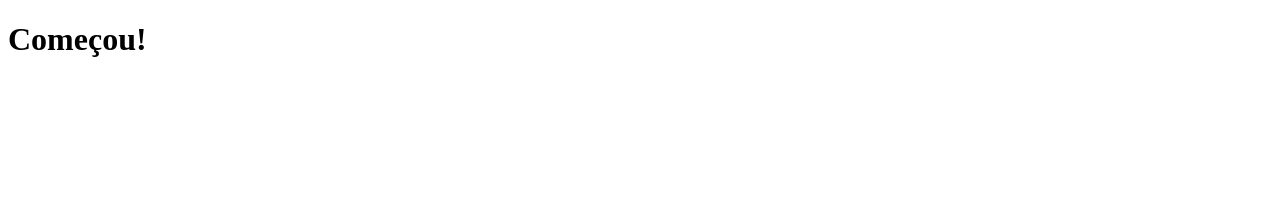
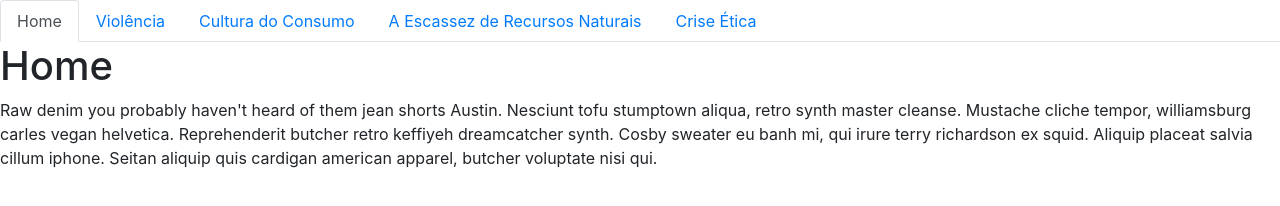
Before and after one commit to guilhermemotta/trabgest-vcec, a plain HTML site: page index.html in a window 1280 px wide. Drawn offline with nearby package versions, Linux system fonts and the light colour scheme.

Commit message:
Primeiro esqueleto da página

```diff
--- a/index.html
+++ b/index.html
@@ -2,9 +2,77 @@
 <html>
   <head>
     <meta charset="utf-8">
+    <meta name="viewport" content="width=device-width, initial-scale=1, shrink-to-fit=no">
+
+    <link href="https://stackpath.bootstrapcdn.com/bootstrap/4.3.1/css/bootstrap.min.css" rel="stylesheet" integrity="sha384-ggOyR0iXCbMQv3Xipma34MD+dH/1fQ784/j6cY/iJTQUOhcWr7x9JvoRxT2MZw1T" crossorigin="anonymous">
+
     <title>Trabalho de Fundamentos de Gestão</title>
+
+    <style>
+      #myTab {
+        /* overflow: auto; */
+      }
+    </style>
   </head>
   <body>
-    <h1>Começou!</h1>
+    <!--
+    <nav class="navbar navbar-expand-md navbar-dark fixed-top bg-dark">
+      <a href="#" class="navbar-brand">Home</a>
+      <button class="navbar-toggler" type="button" data-toggle="collapse" data-target="#navbarsExampleDefault" aria-controls="navbarsExampleDefault" aria-expanded="false" aria-label="Toggle navigation"><span class="navbar-toggler-icon"></span></button>
+
+      <div class="collapse navbar-collapse" id="navbarsExampleDefault">
+        <ul class="navbar-nav mr-auto">
+          <li class="nav-item active">Home</li>
+          <li class="nav-item">Cultura do Consumo</li>
+          <li class="nav-item">A Escassez de Recursos Naturais</li>
+          <li class="nav-item">Crise Ética</li>
+        </ul>
+      </div>
+    </nav>-->
+
+    <ul class="nav nav-tabs" id="myTab" role="tablist">
+      <li class="nav-item">
+        <a href="#home" class="nav-link active" id="home-tab" data-toggle="tab" role="tab" aria-controls="home" aria-selected="true">Home</a>
+      </li>
+      <li class="nav-item">
+        <a href="#violencia" class="nav-link" id="violencia-tab" data-toggle="tab" role="tab" aria-controls="violencia" aria-selected="false">Violência</a>
+      </li>
+      <li class="nav-item">
+        <a href="#consumo" class="nav-link" id="consumo-tab" data-toggle="tab" role="tab" aria-controls="violencia" aria-selected="false">Cultura do Consumo</a>
+      </li>
+      <li class="nav-item">
+        <a href="#escassez" class="nav-link" id="escassez-tab" data-toggle="tab" role="tab" aria-controls="violencia" aria-selected="false">A Escassez de Recursos Naturais</a>
+      </li>
+      <li class="nav-item">
+        <a href="#etica" class="nav-link" id="etica-tab" data-toggle="tab" role="tab" aria-controls="violencia" aria-selected="false">Crise Ética</a>
+      </li>
+    </ul>
+
+    <div class="tab-content" id="myTabContent">
+      <div class="tab-pane fade show active" id="home" role="tabpanel" aria-labelledby="home-tab">
+        <h1>Home</h1>
+        <p>Raw denim you probably haven't heard of them jean shorts Austin. Nesciunt tofu stumptown aliqua, retro synth master cleanse. Mustache cliche tempor, williamsburg carles vegan helvetica. Reprehenderit butcher retro keffiyeh dreamcatcher synth. Cosby sweater eu banh mi, qui irure terry richardson ex squid. Aliquip placeat salvia cillum iphone. Seitan aliquip quis cardigan american apparel, butcher voluptate nisi qui.</p>
+      </div>
+      <div class="tab-pane fade" id="violencia" role="tabpanel" aria-labelledby="violencia-tab">
+        <h1>Violência</h1>
+        <p>Raw denim you probably haven't heard of them jean shorts Austin. Nesciunt tofu stumptown aliqua, retro synth master cleanse. Mustache cliche tempor, williamsburg carles vegan helvetica. Reprehenderit butcher retro keffiyeh dreamcatcher synth. Cosby sweater eu banh mi, qui irure terry richardson ex squid. Aliquip placeat salvia cillum iphone. Seitan aliquip quis cardigan american apparel, butcher voluptate nisi qui.</p>
+      </div>
+      <div class="tab-pane fade" id="consumo" role="tabpanel" aria-labelledby="consumo-tab">
+        <h1>Cultura do Consumo</h1>
+        <p>Raw denim you probably haven't heard of them jean shorts Austin. Nesciunt tofu stumptown aliqua, retro synth master cleanse. Mustache cliche tempor, williamsburg carles vegan helvetica. Reprehenderit butcher retro keffiyeh dreamcatcher synth. Cosby sweater eu banh mi, qui irure terry richardson ex squid. Aliquip placeat salvia cillum iphone. Seitan aliquip quis cardigan american apparel, butcher voluptate nisi qui.</p>
+      </div>
+      <div class="tab-pane fade" id="escassez" role="tabpanel" aria-labelledby="escassez-tab">
+        <h1>A Escassez de Recursos Naturais</h1>
+        <p>Raw denim you probably haven't heard of them jean shorts Austin. Nesciunt tofu stumptown aliqua, retro synth master cleanse. Mustache cliche tempor, williamsburg carles vegan helvetica. Reprehenderit butcher retro keffiyeh dreamcatcher synth. Cosby sweater eu banh mi, qui irure terry richardson ex squid. Aliquip placeat salvia cillum iphone. Seitan aliquip quis cardigan american apparel, butcher voluptate nisi qui.</p>
+      </div>
+      <div class="tab-pane fade" id="etica" role="tabpanel" aria-labelledby="etica-tab">
+        <h1>Crise Ética</h1>
+        <p>Raw denim you probably haven't heard of them jean shorts Austin. Nesciunt tofu stumptown aliqua, retro synth master cleanse. Mustache cliche tempor, williamsburg carles vegan helvetica. Reprehenderit butcher retro keffiyeh dreamcatcher synth. Cosby sweater eu banh mi, qui irure terry richardson ex squid. Aliquip placeat salvia cillum iphone. Seitan aliquip quis cardigan american apparel, butcher voluptate nisi qui.</p>
+      </div>
+    </div>
+
+    <script src="https://code.jquery.com/jquery-3.3.1.slim.min.js" integrity="sha384-q8i/X+965DzO0rT7abK41JStQIAqVgRVzpbzo5smXKp4YfRvH+8abtTE1Pi6jizo" crossorigin="anonymous"></script>
+    <script src="https://cdnjs.cloudflare.com/ajax/libs/popper.js/1.14.7/umd/popper.min.js" integrity="sha384-UO2eT0CpHqdSJQ6hJty5KVphtPhzWj9WO1clHTMGa3JDZwrnQq4sF86dIHNDz0W1" crossorigin="anonymous"></script>
+    <script src="https://stackpath.bootstrapcdn.com/bootstrap/4.3.1/js/bootstrap.min.js" integrity="sha384-JjSmVgyd0p3pXB1rRibZUAYoIIy6OrQ6VrjIEaFf/nJGzIxFDsf4x0xIM+B07jRM" crossorigin="anonymous"></script>
   </body>
 </html>
```
